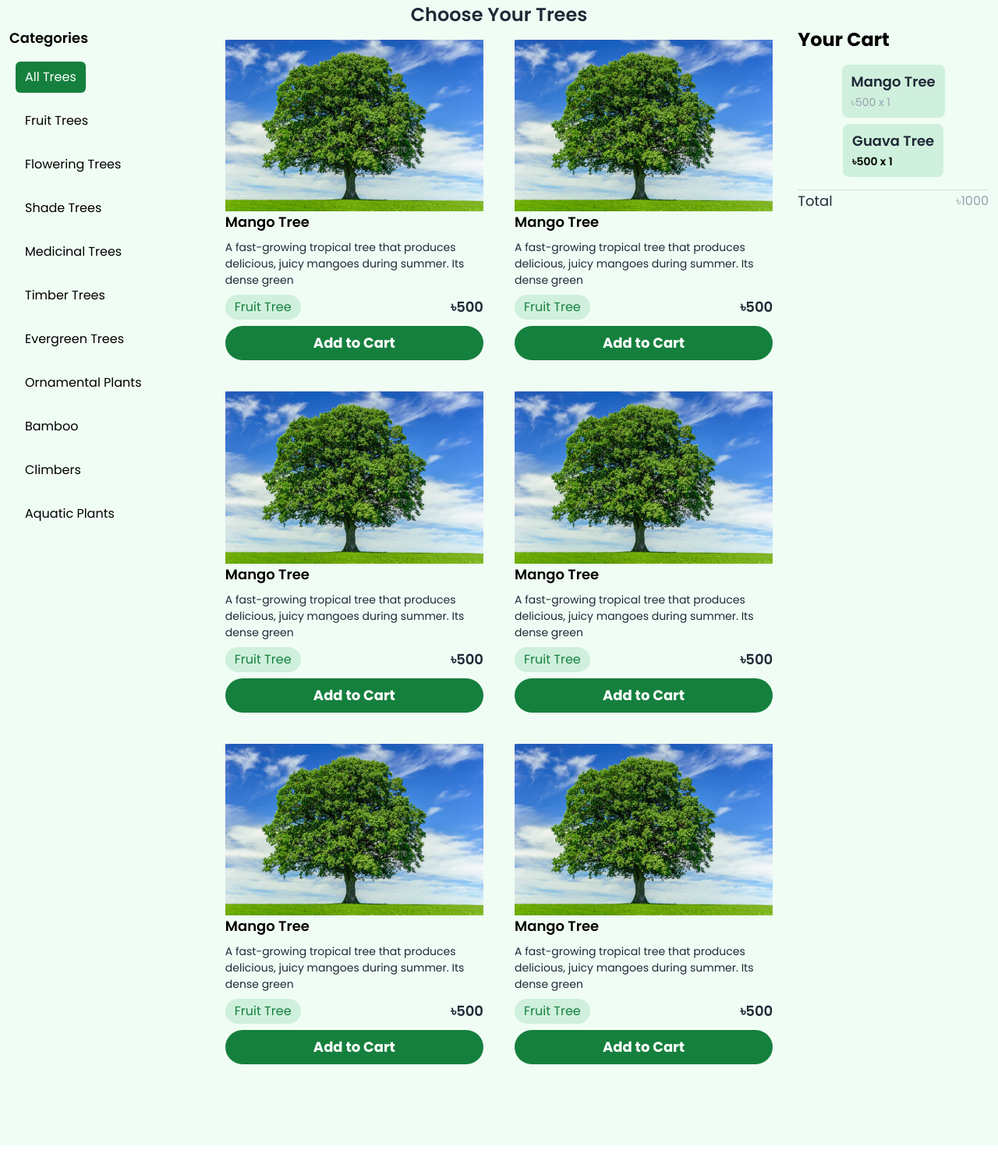
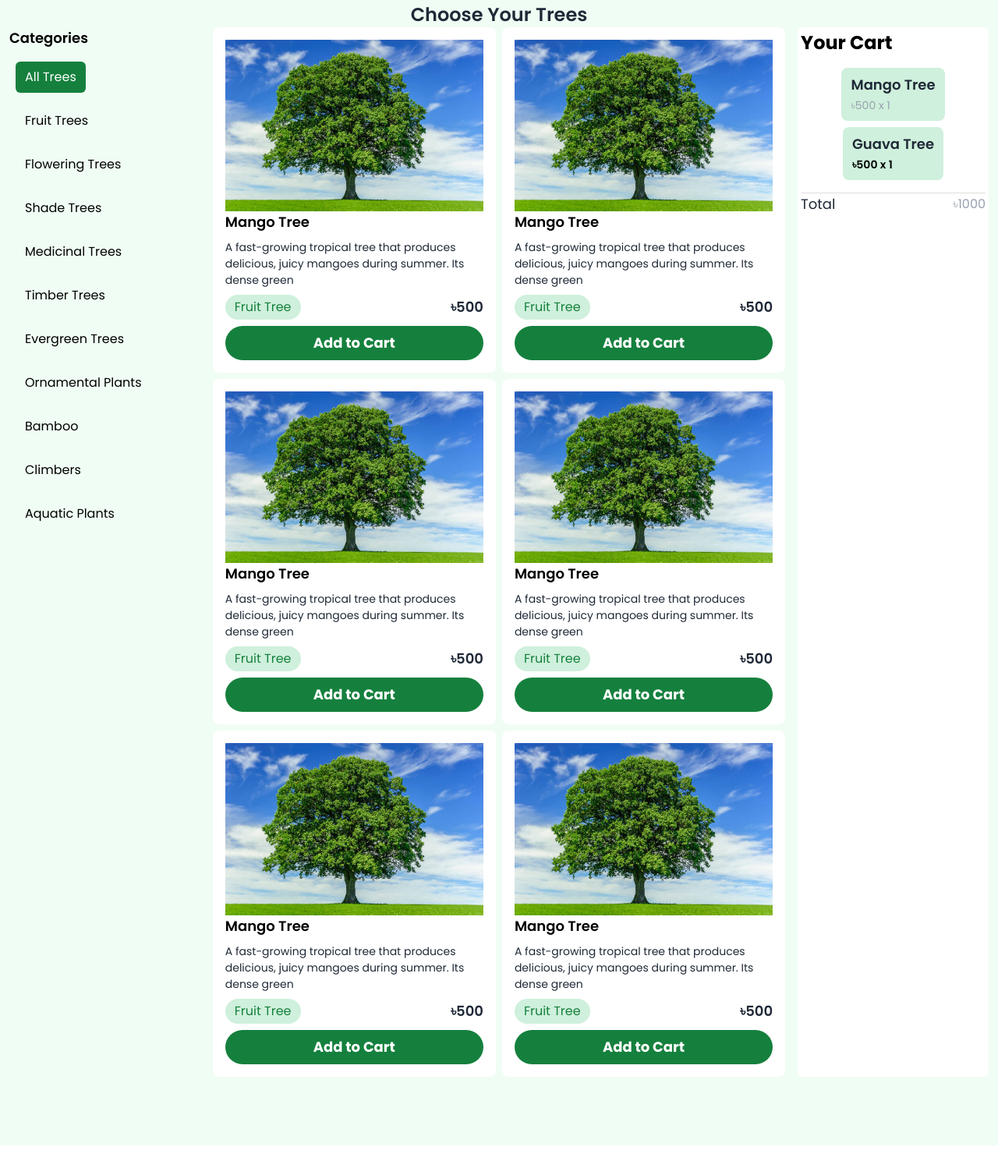
Before and after one commit to nillworks/Green-Earth, a website: page index.html in a window 1280 px wide. Shown: the part 543-2050 px from the top of the page at 78% size. Drawn offline with Linux system fonts and the light colour scheme.

Commit message:
Fixt: bg-color changes

```diff
--- a/index.html
+++ b/index.html
@@ -160,7 +160,7 @@
           <div class="sm:basis-[50%] lg:basis-[60%] grid gap-2 grid-cols-1 lg:grid-cols-2 2xl:grid-cols-3">
 
             <!-- items 1  -->
-            <div class="p-4">
+            <div class="p-4 bg-white rounded-lg">
 
               <!-- images -->
               <div class="bg-gray-400 rounded-md">
@@ -190,7 +190,7 @@
 
             </div>
             <!-- items 2  -->
-            <div class="p-4">
+            <div class="p-4 bg-white rounded-lg">
 
               <!-- images -->
               <div class="bg-gray-400 rounded-md">
@@ -220,7 +220,7 @@
 
             </div>
             <!-- items 3  -->
-            <div class="p-4">
+            <div class="p-4 bg-white rounded-lg">
 
               <!-- images -->
               <div class="bg-gray-400 rounded-md">
@@ -250,7 +250,7 @@
 
             </div>
             <!-- items 4  -->
-            <div class="p-4">
+            <div class="p-4 bg-white rounded-lg">
 
               <!-- images -->
               <div class="bg-gray-400 rounded-md">
@@ -280,7 +280,7 @@
 
             </div>
             <!-- items 5  -->
-            <div class="p-4">
+            <div class="p-4 bg-white rounded-lg">
 
               <!-- images -->
               <div class="bg-gray-400 rounded-md">
@@ -310,7 +310,7 @@
 
             </div>
             <!-- items 6  -->
-            <div class="p-4">
+            <div class="p-4 bg-white rounded-lg">
 
               <!-- images -->
               <div class="bg-gray-400 rounded-md">
@@ -344,7 +344,7 @@
 
 
           <!-- Right site your Cards -->
-          <aside class="sm:basis-[25%] lg:basis-[20%] flex flex-col">
+          <aside class="sm:basis-[25%] lg:basis-[20%] flex flex-col bg-white p-1 rounded-md">
             <h2 class="text-2xl font-bold mb-4 text-center sm:text-left">Your Cart</h2>
 
             <!-- Cards items -->
```
Also changed, not shown: src/output.css.
